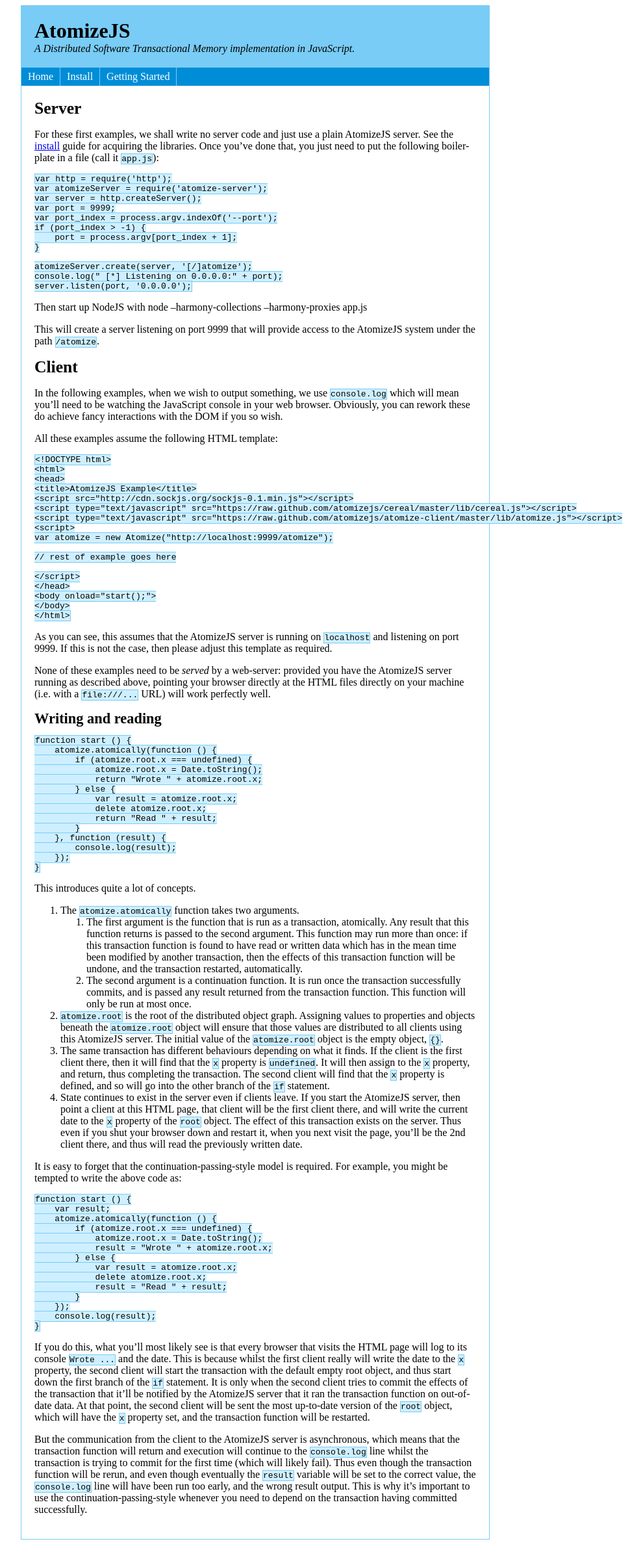
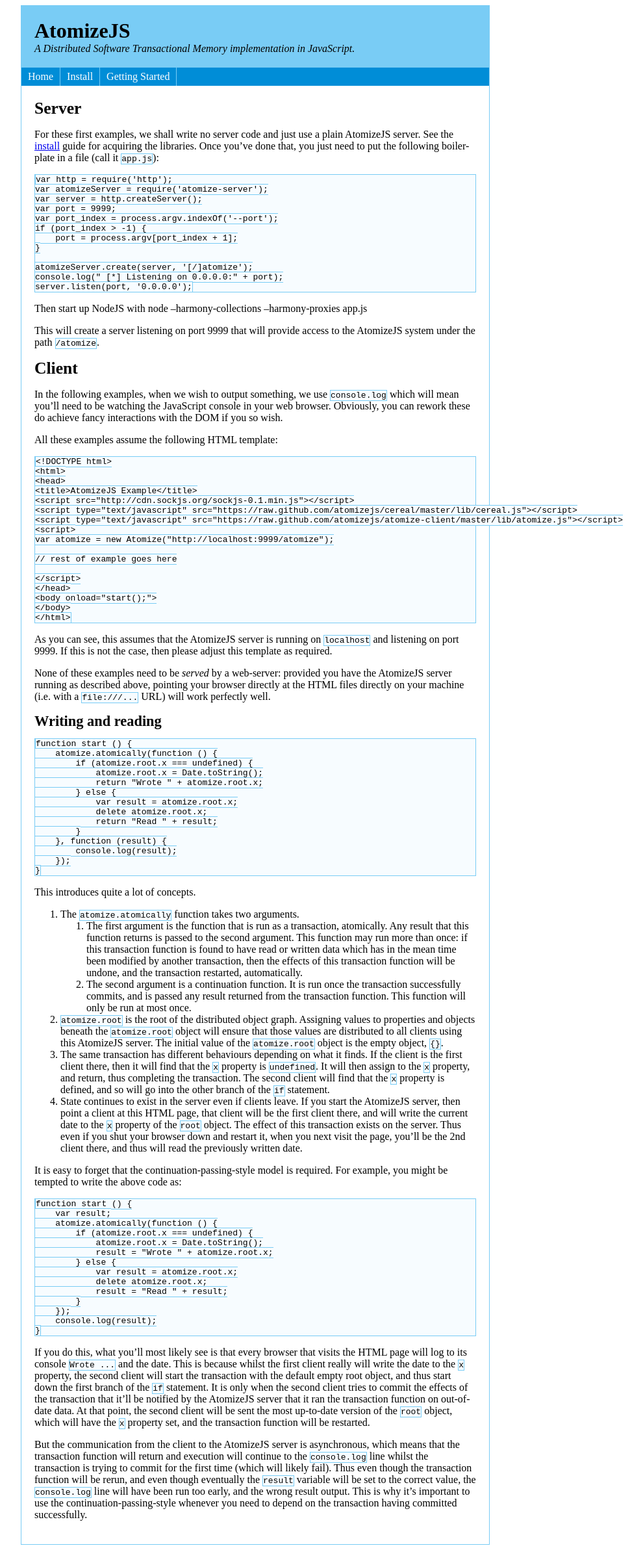
Before and after one commit to atomizejs/atomizejs.github.com, a Jekyll site: the page built from getting_started.markdown, in a window 1280 px wide. Shown: the whole page at 65% size, without its empty margins (247-1237 px from the left). Built offline with Jekyll 4.4.1, drawn with Linux system fonts in a browser that asks for light colours; Markdown is read by kramdown in place of the engine named in the settings.

Commit message:
more CSS messing

```diff
--- a/stylesheets/site.css
+++ b/stylesheets/site.css
@@ -89,5 +89,16 @@
 code
 {
         border: 1px solid#79ccf5;
-        background:#ceefff;
+        background:#f7fcff;
 }
+
+code pre
+{
+        border: none;
+}
+
+pre
+{
+        border: 1px solid#79ccf5;
+        background:#f7fcff;
+}
```
